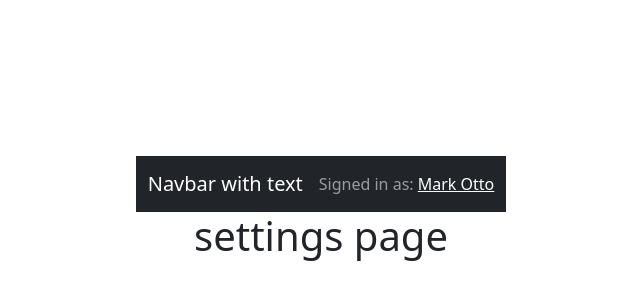
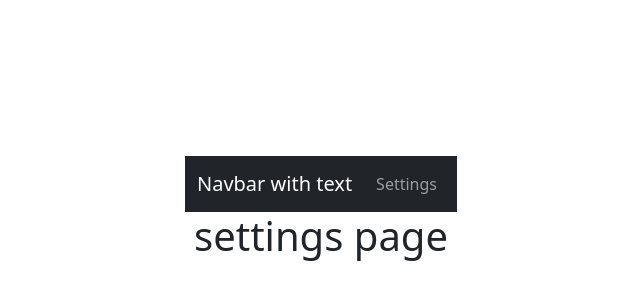
Before and after one commit to Roanbradley/ReactTimerApp, a React (Vite) app in the folder my-pwa-app/: page /Settings in a window 1280 px wide. Shown: the part 188-488 px from the top of the page, without its empty margins (319-959 px from the left). Built offline with nearby package versions, Linux system fonts and the light colour scheme.

Commit message:
added link in navbar

```diff
--- a/my-pwa-app/Components/Navbar.jsx
+++ b/my-pwa-app/Components/Navbar.jsx
@@ -1,5 +1,7 @@
-import Container from 'react-bootstrap/Container';
-import Navbar from 'react-bootstrap/Navbar';
+
+import {Navbar, Nav, Container} from 'react-bootstrap';
+import Settings from '../src/pages/Settings';
+
 
 function NavbarSample(){
     return(
@@ -8,10 +10,11 @@ function NavbarSample(){
         <Navbar.Brand href="#home">Navbar with text</Navbar.Brand>
         <Navbar.Toggle aria-controls="navbar-collapse" />
         <Navbar.Collapse id="navbar-collapse" className="justify-content-end">
-          <Navbar.Text>
-            Signed in as: <a href="#login">Mark Otto</a>
-          </Navbar.Text>
+         <Nav>
+          <Nav.Link href="#settings">Settings</Nav.Link>
+        </Nav>
         </Navbar.Collapse>
+
       </Container>
     </Navbar>
   );
--- a/my-pwa-app/src/pages/Settings.jsx
+++ b/my-pwa-app/src/pages/Settings.jsx
@@ -1,4 +1,4 @@
-export default function Settigns(){
+export default function Settings(){
     return (
 
         <div> <h1>settings page</h1>
```
